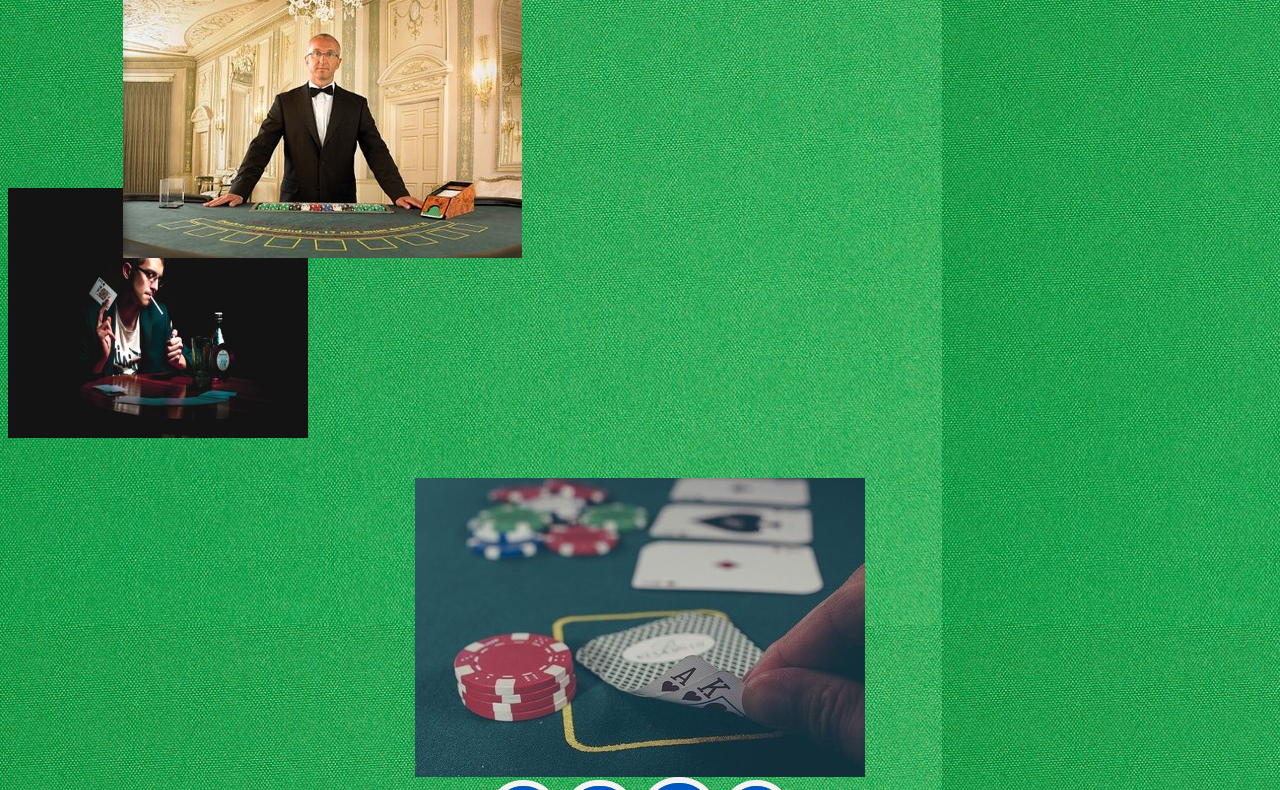
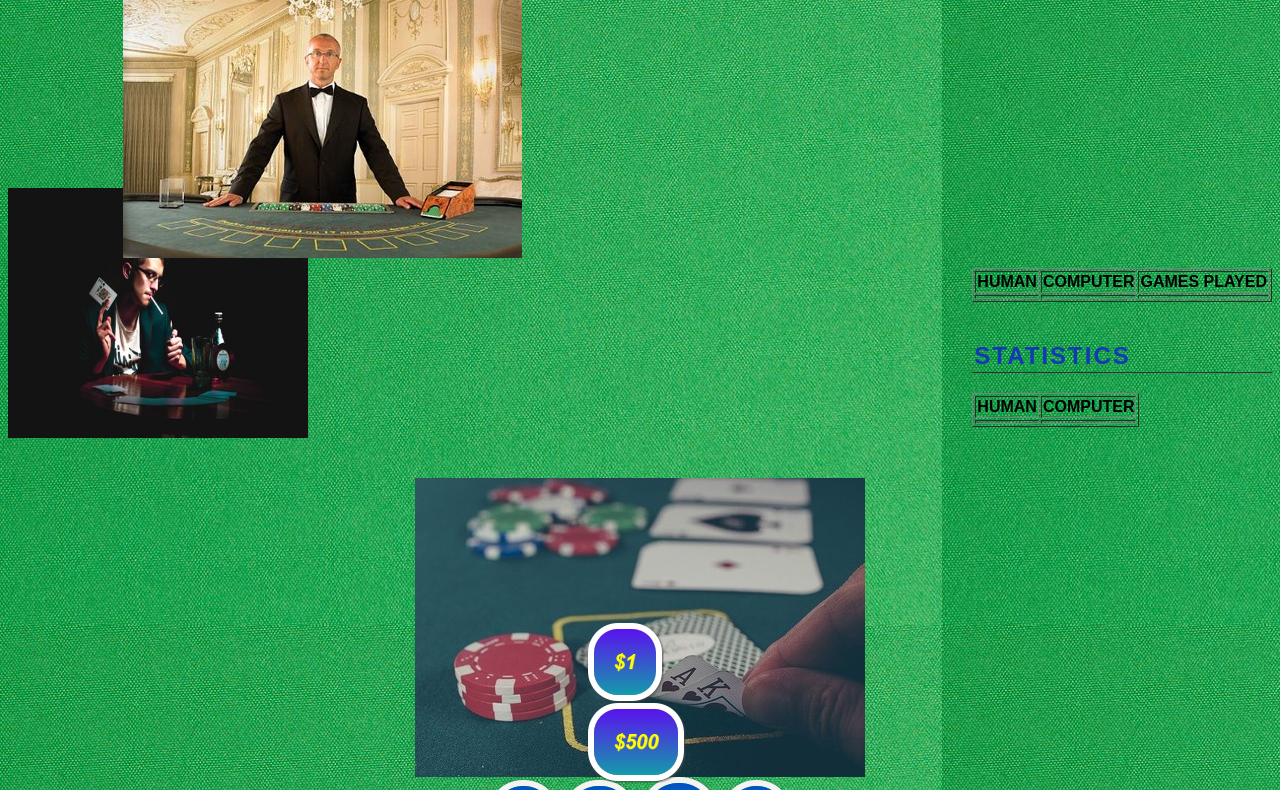
Before and after one commit to palmeida7/javascript_cardgame, a plain HTML site: page js_card.html in a window 1280 px wide. Shown: the part 62-852 px from the top of the page. Drawn offline with Linux system fonts and the light colour scheme; a web font is replaced by a local one.

Commit message:
adding updates

```diff
--- a/js_card.html
+++ b/js_card.html
@@ -32,6 +32,39 @@
             </div>
 
         </section>
+        <section>
+            <div class="monies">
+                <img src="dollar.png" alt="dollar">
+                <img src="gotfive.png" alt="gotfive">
+            </div>
+        </section>
+        <section class="tables">
+            <table class="resultat" border="1px solid black">
+                <tr>
+                    <th>HUMAN</th>
+                    <th>COMPUTER</th>
+                    <th>GAMES PLAYED</th>
+                </tr>
+                <tr>
+            <td id="HUM"></td>
+            <td id="COMP"></td>
+            <td id="COUNT"></td>
+            </tr>
+
+            </table>
+            <br>
+            <h2>STATISTICS</h2>
+            <table class="stat" border="1px solid black">
+                <tr>
+                    <th>HUMAN</th>
+                    <th>COMPUTER</th>
+                </tr>
+                <tr>
+            <td class="HUMW"></td>
+            <td class="COMPW"></td>
+                </tr>
+            </table>
+        </section>
         <script src="code.js">
 
         </script>
--- a/styles.css
+++ b/styles.css
@@ -1,11 +1,14 @@
+@import url('https://fonts.googleapis.com/css?family=Notable&display=swap');
+
 body {
-    font-family: sans-serif;
+    font-family: "Notable", sans-serif;
     background-image: url(background.jpg);
 }
 
 .eddie {
     display:block;
     margin-top: 200px;
+    width: 100%;
 }
 
 .dealer {
@@ -13,9 +16,6 @@ body {
     position: absolute;
     top: 20px;
     right: 758px;
-
-
-
 }
 
 .you {
@@ -29,9 +29,24 @@ body {
     display: flex;
     justify-content: center;
     align-items: center;
+}
 
+.monies {
+    display: grid;
+    grid-template-columns: 1, 1fr;
+    margin-left: 580px;
+    position: relative;
+    bottom: 235px;
 
 }
+
+.tables {
+    display: block;
+    float: right;
+    position: relative;
+    bottom: 750px;
+}
+
 
 .cards {
     display: flex;
@@ -50,9 +65,13 @@ body {
 
 h1,h2 {
     border-bottom:1px solid #333;
-    font-family: sans-serif;
+    font-family: "Notable", sans-serif;
     padding:2px;
     color:rgb(20, 57, 180);
+    word-spacing: 3px;
+    letter-spacing: 2px;
+    text-shadow: 10px 10px 10px black solid;
+
 }
 
 label {
```
Also changed, not shown: dollar.png (added), gotfive.png (added), 3 other files.
